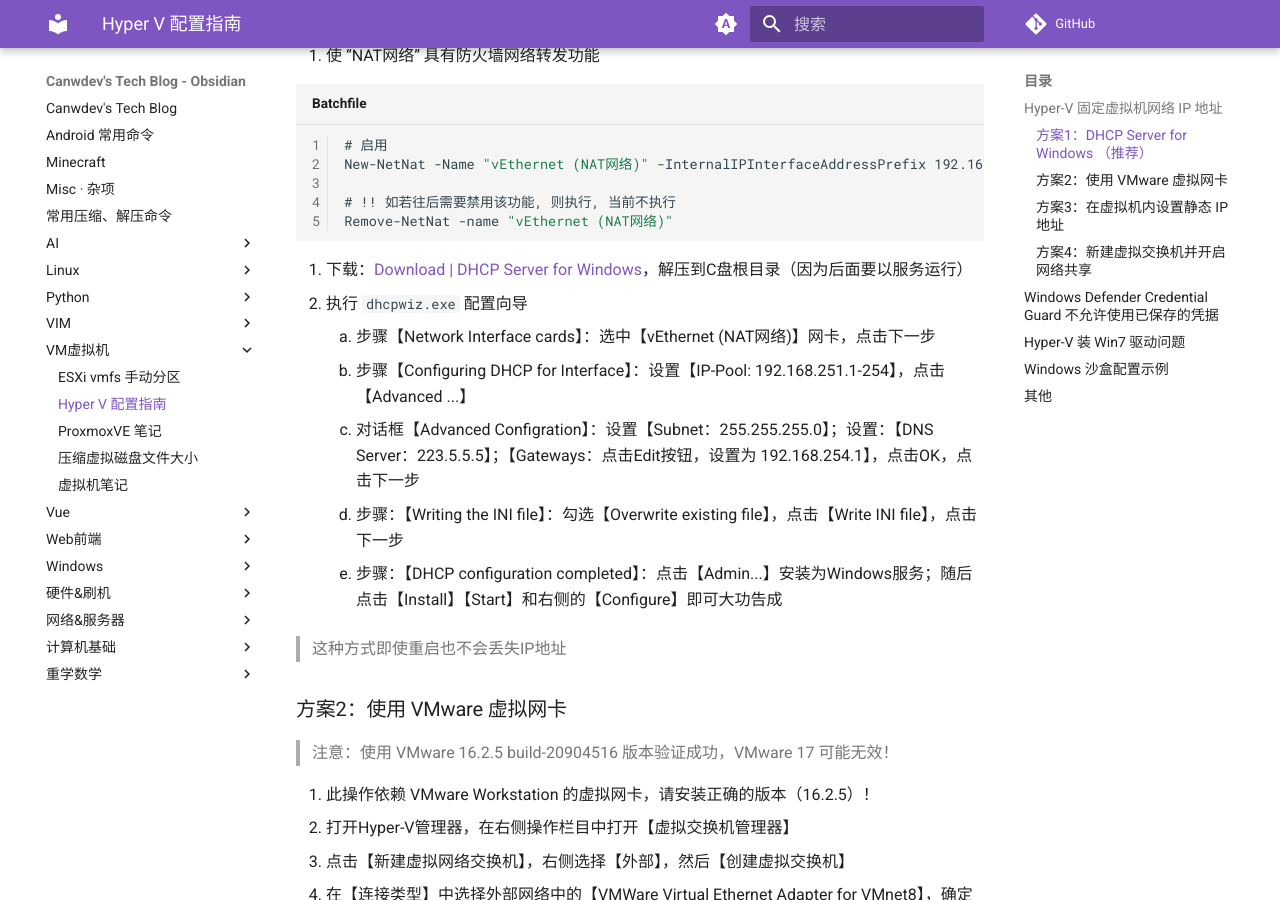
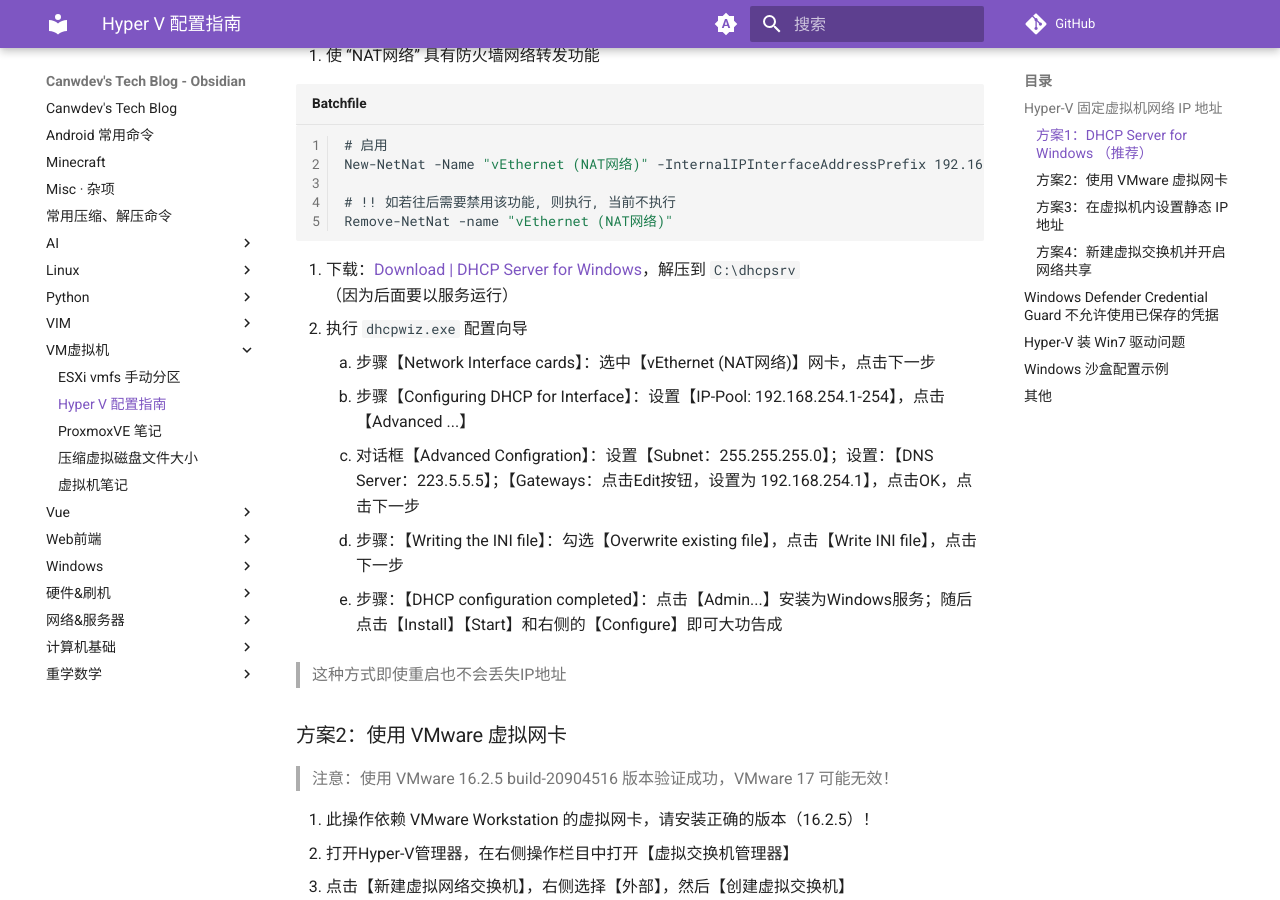
Before and after one commit to canwdev/canwdev.github.io, an MkDocs documentation site: the page built from docs/VM虚拟机/Hyper-V 配置指南.md, in a window 1280 px wide and 900 px high, scrolled down 697 px. Built offline with MkDocs 1.6.1 and Material for MkDocs 9.7.7, drawn with Linux system fonts in a browser that asks for light colours; comment, search, counter and statistics services are not loaded.

Commit message:
fix: content

````diff
--- a/docs/VM虚拟机/Hyper-V 配置指南.md
+++ b/docs/VM虚拟机/Hyper-V 配置指南.md
@@ -34,10 +34,10 @@
 Remove-NetNat -name "vEthernet (NAT网络)"
 ```
 
-5. 下载：[Download | DHCP Server for Windows](https://www.dhcpserver.de/cms/download/)，解压到C盘根目录（因为后面要以服务运行）
+5. 下载：[Download | DHCP Server for Windows](https://www.dhcpserver.de/cms/download/)，解压到 `C:\dhcpsrv`（因为后面要以服务运行）
 6. 执行 `dhcpwiz.exe` 配置向导
 	1. 步骤【Network Interface cards】：选中【vEthernet (NAT网络)】网卡，点击下一步
-	2. 步骤【Configuring DHCP for Interface】：设置【IP-Pool: 192.168.251.1-254】，点击【Advanced ...】
+	2. 步骤【Configuring DHCP for Interface】：设置【IP-Pool: 192.168.254.1-254】，点击【Advanced ...】
 	3. 对话框【Advanced Configration】：设置【Subnet：255.255.255.0】；设置：【DNS Server：223.5.5.5】；【Gateways：点击Edit按钮，设置为 192.168.254.1】，点击OK，点击下一步
 	4. 步骤：【Writing the INI file】：勾选【Overwrite existing file】，点击【Write INI file】，点击下一步
 	5. 步骤：【DHCP configuration completed】：点击【Admin...】安装为Windows服务；随后点击【Install】【Start】和右侧的【Configure】即可大功告成
````
Also changed, not shown: docs/index.md (+1 -0 lines).
